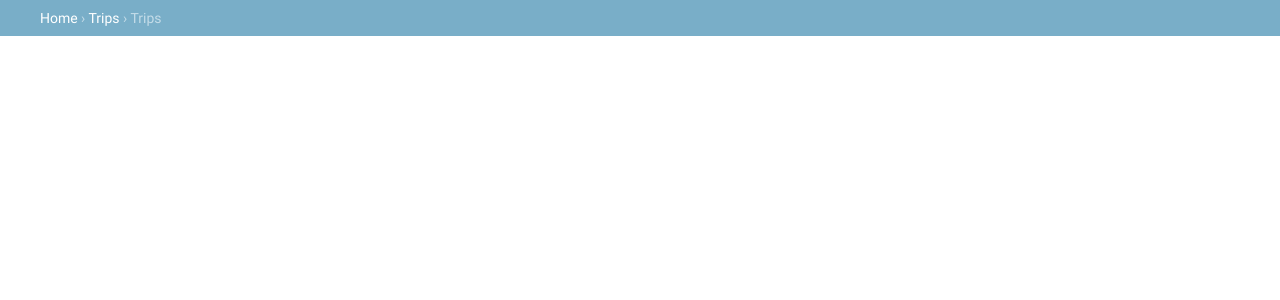
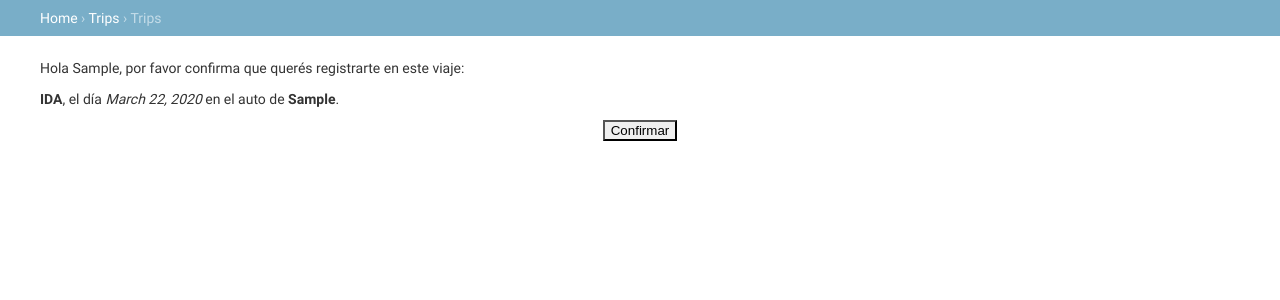
Before and after one commit to cmdelatorre/carpool, a Django app: a page that uses trips/templates/trips/confirm_trip.html in a window 1280 px wide. Shown: the part 48-348 px from the top of the page. Run offline with Django 3.2, Linux system fonts and the light colour scheme; the visitor is signed in with stand-in values (Sample User, id 1); data comes from the database, SQL or seed files in the repository.

Commit message:
Preparing confirmation template

```diff
--- a/trips/templates/trips/confirm_trip.html
+++ b/trips/templates/trips/confirm_trip.html
@@ -2,4 +2,15 @@
 {% block title %}Confirmar{% endblock %}
 
 {% block main_content %}
+<p>
+    Hola {{ passenger | title }}, por favor confirma que querés registrarte en este viaje:
+</p>
+<p>
+    <strong>{{ way | upper }}</strong>, el día <i>{{ date }}</i> en el auto de <strong>{{ car_owner | title }}</strong>.
+</p>
+
+<div class="button-container" style="display: flex;justify-content: center">
+    <button class="center">Confirmar</button>
+</div>
+
 {% endblock %}
--- a/trips/views.py
+++ b/trips/views.py
@@ -15,9 +15,11 @@ class RegisterTrip(TemplateView):
         context = super().get_context_data(**kwargs)
         car_owner = get_object_or_404(get_user_model(), username=context["username"])
         d = datetime.now()
+        # GOTO if it's before noon. RETURN otherwise.
+        way = d.hour <= 12 and Trip.GOTO or Trip.RETURN
         context.update({
             "date": d.date(),
-            "way": d.hour <= 12 and Trip.GOTO or Trip.RETURN,
+            "way": Trip.TRIP_WAYS[way],
             "passenger": self.request.user,
             "car_owner": car_owner,
         })
```
